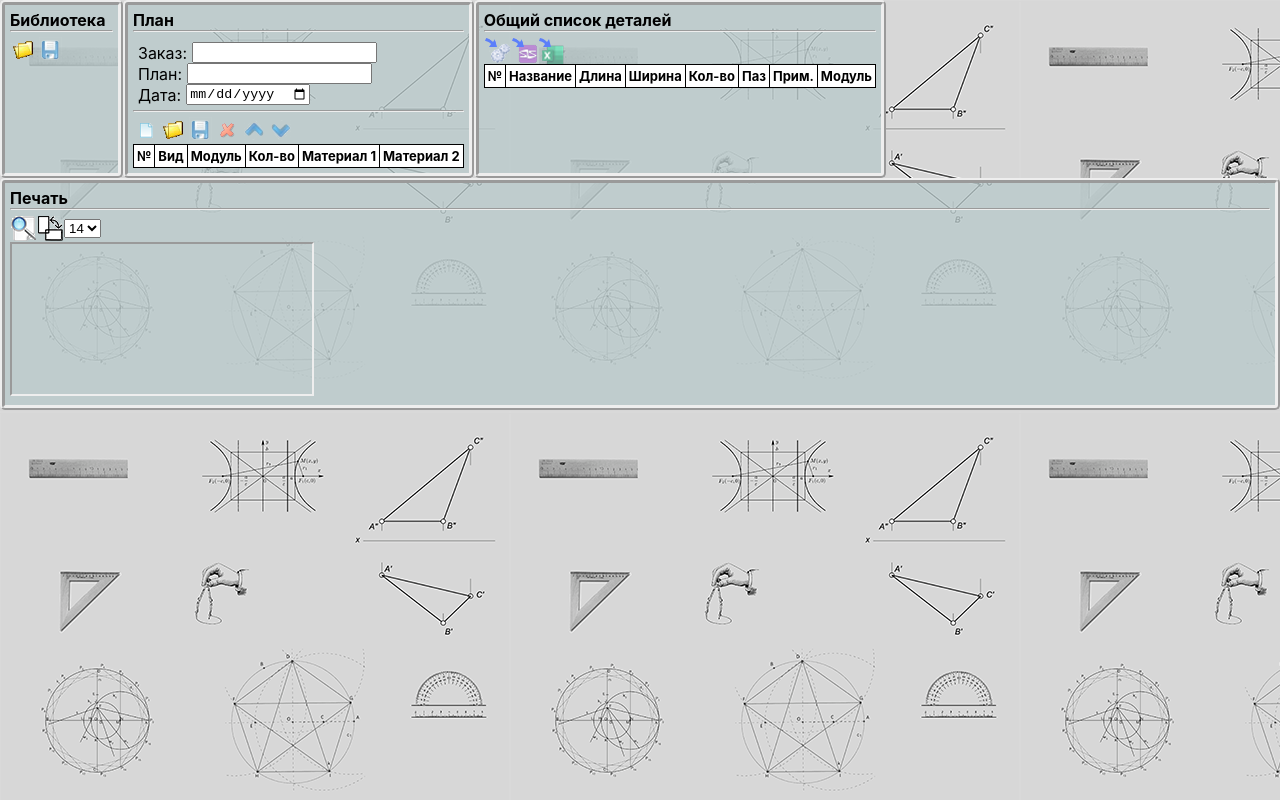
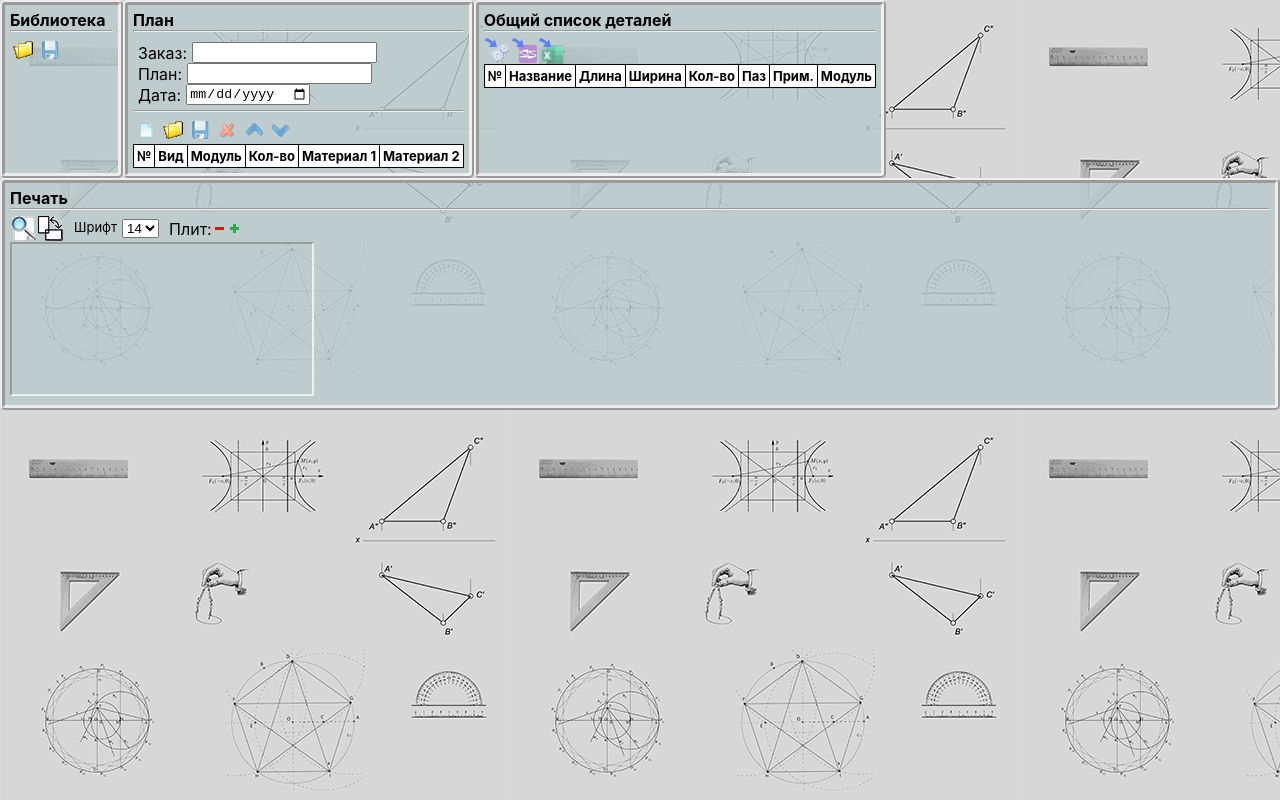
Before and after one commit to BorisTax/DetailList, a React (Create React App) app: page / in a window 1280 px wide. Built offline with nearby package versions, Linux system fonts and the light colour scheme.

Commit message:
Print PDF

```diff
--- a/src/actions/StateActions.tsx
+++ b/src/actions/StateActions.tsx
@@ -22,6 +22,7 @@ export const StateActions={
     SET_ACTIVE_UNIT:'SET_ACTIVE_UNIT',
     SET_ACTIVE_LIBRARY_MATERIAL:'SET_ACTIVE_LIBRARY_MATERIAL',
     SET_ACTIVE_DETAILLIST_MATERIAL:'SET_ACTIVE_DETAILLIST_MATERIAL',
+    SET_ACTIVE_DETAILLIST_MATERIAL_COUNT:'SET_ACTIVE_DETAILLIST_MATERIAL_COUNT',
     SET_DETAIL_PROPERTY:'SET_DETAIL_PROPERTY',
     LOAD_DETAIL_LIST:'LOAD_DETAIL_LIST',
     SET_DETAIL_LIST:'SET_DETAIL_LIST',
@@ -171,6 +172,12 @@ setActiveDetailListMaterial:(material:string)=>{
             payload: material,
         }
     },
+setActiveDetailListMaterialCount:(count:number)=>{
+        return {
+            type: StateActions.SET_ACTIVE_DETAILLIST_MATERIAL_COUNT,
+            payload: count,
+        }
+    },
 setActiveRootGroup:(value:number)=>{
         return {
             type:StateActions.SET_ACTIVE_ROOT_GROUP,
--- a/src/components/Counter.tsx
+++ b/src/components/Counter.tsx
@@ -22,11 +22,12 @@ export default function Counter(props: ICounterProps){
             props.setValue(props.value + 10)
         }
         }}/>:<></>
-    return <span style={{display:"flex",justifyContent:"center", alignItems:"center"}}>{decreaseTenButton}{decreaseButton}{props.value}{increaseButton}{increaseTenButton}</span>
+    return <span style={{display:"flex",justifyContent:"center", alignItems:"center"}}>{props.title}{decreaseTenButton}{decreaseButton}{props.value}{increaseButton}{increaseTenButton}</span>
 }
 
 interface ICounterProps {
     disabled?:boolean
+    title?:string
     value:number
     max:number
     min:number
--- a/src/components/DetailListBar.tsx
+++ b/src/components/DetailListBar.tsx
@@ -9,7 +9,7 @@ import CheckBox from './CheckBox';
 import { StateActions } from '../actions/StateActions';
 import ToolButtonBar from './ToolButtonBar';
 import ToolButton from './ToolButton';
-import { DetailListWorker, UnitListWorker } from '../data/classes';
+import { DetailListWorker } from '../data/classes';
 
 const DetailListBar: FC = (props) => {
     const state = useSelector((store: RootState)=>store.state)
@@ -22,11 +22,13 @@ const DetailListBar: FC = (props) => {
                 </tr>
     const curMaterial = state.library?.materials.find(m=>m.name===curMaterialName)
     //const {materialCount, totalEdgeLength} = UnitListWorker.calcDetailsExtra(state.detailList, curMaterial)
+    let detCount = 0
     const details = state.detailList[curMaterialName]?.map((d: TDetail,index:number) => {
             let modules: string[] = []
             if ((d.modules?.size||0) > 1) d.modules?.forEach((value, key) => modules.push(`${key}-${value}`)); else modules[0] = d.modules?.keys().next().value;
             let edgeLength=""
             let edgeWidth=""
+            detCount += d.count
             if(d.edgeLength1||d.edgeLength2) edgeLength="singleEdge"
             if(d.edgeLength1&&d.edgeLength2) edgeLength="doubleEdge"
             if(d.edgeWidth1||d.edgeWidth2) edgeWidth="singleEdge"
@@ -53,6 +55,7 @@ const DetailListBar: FC = (props) => {
                     <div>{`Размер плиты: ${curMaterial?.length}x${curMaterial?.width}`}</div>
                     <div>{`Плит: ${state.materialData.plateCount[curMaterialName]}`}</div>
                     {edge}
+                    <div>{`Деталей: ${detCount}`}</div>
                 </div>:<></>
         return (
         <>
--- a/src/components/MainContainer.tsx
+++ b/src/components/MainContainer.tsx
@@ -4,8 +4,11 @@ import LibraryBar from './LibraryBar';
 import UnitListBar from './UnitListBar';
 import DetailListBar from './DetailListBar';
 import PrintPreviewBar from './PrintPreviewBar';
+import { useSelector } from 'react-redux';
+import { RootState } from '../reducers';
 
 const MainContainer:FC = () => {
+  const state = useSelector((store: RootState) => store.state)
   return (
     <>
     <div style={{display:"flex",justifyContent:"stretch",flexWrap:"wrap"}}>
@@ -14,7 +17,8 @@ const MainContainer:FC = () => {
     <DetailListBar/>
 
     </div>
-    <PrintPreviewBar/>
+    <PrintPreviewBar plateCount={state.materialData.plateCount[state.activeDetailListMaterial]}/>
+    <div id="canv"></div>
     </>
   );
 }
--- a/src/components/PrintPreviewBar.tsx
+++ b/src/components/PrintPreviewBar.tsx
@@ -1,14 +1,13 @@
 import React, { FC, useState } from 'react';
-import { useDispatch, useSelector } from 'react-redux';
+import { useDispatch} from 'react-redux';
 import { StateActions } from '../actions/StateActions';
-import { RootState } from '../reducers';
 import ComboBox from './ComboBox';
+import Counter from './Counter';
 import ToolBar from './ToolBar';
 import ToolButton from './ToolButton';
 import ToolButtonBar from './ToolButtonBar';
 
-const PrintPreviewBar: FC = (props) => {
-    const state = useSelector((store: RootState) => store.state)
+const PrintPreviewBar = (props: any) => {
     const [printState, setPrintState] = useState({fontSize:`14`,orientation:true})
     const dispatch = useDispatch()
     const fonts = Array(15).fill(0).map((_, i)=>`${i+7}`)
@@ -18,16 +17,21 @@ const PrintPreviewBar: FC = (props) => {
             <ToolButtonBar>
                 <ToolButton id="preview" onClick={()=>{dispatch(StateActions.printPdf(printState))}}/>
                 <ToolButton id="orientation" onClick={()=>{
-                    const orientation = !printState.orientation
-                    setPrintState({...printState, orientation})
-                    dispatch(StateActions.printPdf({...printState, orientation:orientation?'p':'l'}))}
+                    setPrintState({...printState, orientation:!printState.orientation});
+                    dispatch(StateActions.printPdf({...printState, orientation:!printState.orientation}))
+                    }
                     }/>
-                <ComboBox items={fonts} title='' value={printState.fontSize} onChange={(_, value)=>{
+                <div style={{paddingLeft:"10px"}}>
+                <ComboBox items={fonts} title='Шрифт' value={printState.fontSize} onChange={(_, value)=>{
                                         setPrintState({...printState, fontSize: value})
                                         dispatch(StateActions.printPdf({...printState, fontSize: value}))
                 }}/>
+                </div>
+                <div style={{paddingLeft:"10px"}}>
+                <Counter title={"Плит:"} value={props.plateCount} min={1} max={10000} setValue={(value)=>dispatch(StateActions.setActiveDetailListMaterialCount(value))}/>
+                </div>
             </ToolButtonBar>
-            <iframe id="printFrame" name="printFrame"
+            <iframe id="printFrame" name="printFrame" title="printFrame"
             onLoad={
                 function(){
                     const frame = document.getElementById('printFrame')
--- a/src/data/TextShape.js
+++ b/src/data/TextShape.js
@@ -16,7 +16,7 @@ export default class TextShape{
         this.height = 0
     }
     draw(ctx, fontSize){
-        let width = this.width
+        //let width = this.width
         let height = this.height
         const {width: textWidth, height: textHeight, singleTextLineHeight} = this.getTextRect(ctx, fontSize);
         let x=0
@@ -48,6 +48,7 @@ export default class TextShape{
         ctx.font=`${fontSize}px serif`;
         ctx.lineWidth = 1
         for(const t of this.text){
+            ctx.fillStyle = "black"
             ctx.fillText(t, x, y);
             y += (this.singleTextLineHeight + this.lineBreak-2)
         }
--- a/src/data/classes.tsx
+++ b/src/data/classes.tsx
@@ -36,11 +36,11 @@ export class UnitListWorker {
         return UnitListWorker.makeDetailList(unitList)
     }
 
-    public static makeDetailList = (unitList: TUnit[], groupDetailsByUnits: boolean = true): TDetail[] => {
+    public static makeDetailList = (unitList: TUnit[], groupDetailsByUnits: boolean = true): any => {
         const detailList: any = {}
         for(const unit of unitList){
             for(const d of unit.details){
-                const detail = {...d}
+                const detail = d
                 const material = unit.materials[detail.materialId]
                 if(!detailList[material.name]) detailList[material.name] = []
                 detail.modules = new Map()
@@ -71,11 +71,11 @@ export class UnitListWorker {
                 if(!totalEdgeLength[`${detail.edgeLength2}`]) totalEdgeLength[`${detail.edgeLength2}`] = 0
                 if(!totalEdgeLength[`${detail.edgeWidth1}`]) totalEdgeLength[`${detail.edgeWidth1}`] = 0
                 if(!totalEdgeLength[`${detail.edgeWidth2}`]) totalEdgeLength[`${detail.edgeWidth2}`] = 0
-                totalEdgeLength[`${detail.edgeLength1}`] += detail.edgeLength1?detail.length:0
-                totalEdgeLength[`${detail.edgeLength2}`] += detail.edgeLength2?detail.length:0
-                totalEdgeLength[`${detail.edgeWidth1}`] += detail.edgeWidth1?detail.width:0
-                totalEdgeLength[`${detail.edgeWidth2}`] += detail.edgeWidth2?detail.width:0
-                plateCount[mat] += (detail.length+4) * (detail.width+4)
+                totalEdgeLength[`${detail.edgeLength1}`] += detail.edgeLength1?detail.length*detail.count:0
+                totalEdgeLength[`${detail.edgeLength2}`] += detail.edgeLength2?detail.length*detail.count:0
+                totalEdgeLength[`${detail.edgeWidth1}`] += detail.edgeWidth1?detail.width*detail.count:0
+                totalEdgeLength[`${detail.edgeWidth2}`] += detail.edgeWidth2?detail.width*detail.count:0
+                plateCount[mat] += ((detail.length+4) * (detail.width+4))*detail.count
             }
             plateCount[mat] = Math.ceil(plateCount[mat] / (material.length * material.width))
         }
--- a/src/data/printPdf.tsx
+++ b/src/data/printPdf.tsx
@@ -1,7 +1,5 @@
 import {jsPDF} from 'jspdf'
 
-import TextShape from "./TextShape";
-import TableCellShape from './TableCellShape';
 import TableShape from './TableShape';
 import { State } from '../reducers';
 import { TDetail } from './types';
@@ -10,33 +8,43 @@ import { DetailListWorker } from './classes';
 
 export function printToPDF(state: State, printState: any){
     const material = state.activeDetailListMaterial
-    const doc = new jsPDF(printState.orientation, 'px', 'a4');
+    const orientation = printState.orientation?'p':'l'
+    const doc = new jsPDF(orientation, 'px', 'a4');
     //doc.setFont('Arial');
     //doc.setFontSize(20);
-    const scale = 2
-    const pixelScale = 3
+    const scale = 3
+    const pixelScale = 4
     const fontSize = printState.fontSize?printState.fontSize : 14
-    var canv=document.createElement('canvas')
-    const pixels=11.81 / pixelScale
-    var canvWidth = 297*pixels*scale
-    var canvHeight = 210*pixels*scale
+    var canv = document.createElement('canvas')
+    //document.getElementById('canv')?.appendChild(canv)
+    const pixels = 11.81 / pixelScale
+    const pageHeight = orientation === 'p'?297:210
+    const pageWidth = orientation === 'p'?210:297
+    var canvWidth = pageWidth*pixels*scale
+    var canvHeight = pageHeight*pixels*scale
     canv.setAttribute("width", `${canvWidth}`)
     canv.setAttribute("height", `${canvHeight}`)
-    canv.style.width=`${canvWidth/scale}px`
-    canv.style.height=`${canvHeight/scale}px`
+    canv.style.width = `${canvWidth/scale}px`
+    canv.style.height = `${canvHeight/scale}px`
+    const maxCanvHeight =  canvHeight / scale - (canvHeight / scale ) % 50
+    const maxCanvWidth =  canvWidth / scale - (canvWidth / scale ) % 50
     var ctx=canv.getContext('2d')
     ctx?.scale(scale,scale)
-    var font;
-
     const headerList = [
                         [{text:[''],frame:false},{text:['Накладная на передачу деталей в раскрой'],frame:false,align:'left'}],
                         [{text:['Дата:'],frame:false,align:'right'},{text:[state.information.date],frame:false,align:'left'}],
                         [{text:['План:'],frame:false,align:'right'},{text:[state.information.plan],frame:false,align:'left'}],
                         [{text:['Заказ:'],frame:false,align:'right'},{text:[state.information.order],frame:false,align:'left'}],
                         [{text:['Материал:'],frame:false,align:'right'},{text:[material],frame:false,align:'left'}],
-                        [{text:['Плит:'],frame:false,align:'right'},{text:['38'],frame:false,align:'left'}],
-                        [{text:['Кромка:'],frame:false,align:'right'},{text:[''],frame:false,align:'left'}],
+                        [{text:['Плит:'],frame:false,align:'right'},{text:[state.materialData.plateCount[material]],frame:false,align:'left'}],
                       ]
+    const edgeSet = Object.keys(state.materialData.totalEdgeLength).sort()
+
+    for(const edge in state.materialData.totalEdgeLength){
+      headerList.push([{text:[`Кромка ${edge}мм:`],frame:false,align:'right'},{text:[`${state.materialData.totalEdgeLength[edge]}м`],frame:false,align:'left'}])
+    }
+    const detCount = state.detailList[material]?.reduce((a:number,d:TDetail)=>a+d.count,0)||0
+    headerList.push([{text:[`Деталей:`],frame:false,align:'right'},{text:[`${detCount}`],frame:false,align:'left'}])
     const detailList: any[] = []
     const heads = DetailListWorker.getHeaders(state.showEdgeColumn).map(h=>({text:[h]}))
     detailList.push(heads)
@@ -67,24 +75,19 @@ export function printToPDF(state: State, printState: any){
     // ]
     const headTable = new TableShape(headerList)
     const detailTable = new TableShape(detailList)
-    headTable.setPosition(10,10)
+    const topMargin = 30
+    const leftMargin = 20
+    headTable.setPosition(leftMargin, topMargin)
     const {totalWidth, totalHeight} = headTable.getTableDimensions(ctx, fontSize)
-    detailTable.setPosition(10,totalHeight + 20)
+    detailTable.setPosition(leftMargin, totalHeight + topMargin + 10)
+    //if(ctx)ctx.fillStyle = "white"
     ctx?.clearRect(0,0,canvWidth,canvHeight);
     headTable.draw(ctx,fontSize)
-    detailTable.draw(ctx,fontSize, ()=>{
+    detailTable.draw(ctx,fontSize, {pageHeight:maxCanvHeight, topMargin, onEndPage:(newPage:boolean = true)=>{
       var imgData = canv.toDataURL('image/png');
-      doc.addImage(imgData, 'PNG', 10, 10, canvWidth / pixelScale, canvHeight / pixelScale);
-      ctx?.clearRect(0,0,canvWidth,canvHeight);
-    })
-    //var imgData = canv.toDataURL('image/png');
-    //doc.addImage(imgData, 'PNG', 10, 10, canvWidth / pixelScale, canvHeight / pixelScale);
-    //ctx.scale(1/scale,1/scale)
-
-        //imgData = canv.toDataURL('image/png');
-        //let dataUrlWithDpi = changeDpiDataUrl(imgData, 300)
-        //doc.addPage()
-        //doc.addImage(imgData, 'PNG', 10, 10);
+      doc.addImage(imgData, 'PNG', 0, 0, canvWidth / pixelScale-30, canvHeight / pixelScale-30);
+      if(newPage)doc.addPage()
+    }})
 
    window.open(doc.output('bloburl'),'printFrame')
    //window.open(doc.output('bloburl'))
--- a/src/reducers/state.tsx
+++ b/src/reducers/state.tsx
@@ -1,8 +1,6 @@
-import jsPDF from "jspdf";
 import { Action, State } from ".";
 import { StateActions } from "../actions/StateActions";
 import { UnitListWorker } from "../data/classes";
-import { createExportTable, tableToExcel } from "../data/exportExcel";
 import { Giblab } from "../data/exportGiblab";
 import { printToPDF } from "../data/printPdf";
 import { defaultMaterial, TDetail, TLibrary, TMaterial, TUnit } from "../data/types";
@@ -50,6 +48,7 @@ const stateReducer = (state : State = initialState, action : Action)=>{
     var detailList: any = {}
     let plateCount = {}
     let totalEdgeLength = {}
+    let activeDetailListMaterial = ''
     switch (action.type){
             case StateActions.ADD_ACTIVE_UNIT:
                 const unit = state.library.rootGroups[state.activeRootGroupIndex].groups[state.activeGroupIndex].units[state.activeUnitIndex]
@@ -66,7 +65,7 @@ const stateReducer = (state : State = initialState, action : Action)=>{
                 }
                 const dList:TDetail[] = UnitListWorker.addUnit(state.unitList,newUnit);
                 ({plateCount, totalEdgeLength} = UnitListWorker.calcDetailsExtra(dList, state.library.materials))
-                const activeDetailListMaterial = state.activeDetailListMaterial?state.activeDetailListMaterial:mat[0].name
+                activeDetailListMaterial = state.activeDetailListMaterial?state.activeDetailListMaterial:mat[0].name
                 return {...state, detailList: dList, activeUnitCount: 1, activeDetailListMaterial, materialData: {plateCount, totalEdgeLength}}
         case StateActions.GROUP_DETAILS_BY_UNITS:
                 detailList = UnitListWorker.makeDetailList(state.unitList, payload)
@@ -109,10 +108,14 @@ const stateReducer = (state : State = initialState, action : Action)=>{
             return {...state}
         case StateActions.SET_ACTIVE_DETAILLIST_MATERIAL:
             return {...state, activeDetailListMaterial: payload}
+        case StateActions.SET_ACTIVE_DETAILLIST_MATERIAL_COUNT:
+            state.materialData.plateCount[state.activeDetailListMaterial] = payload
+            return {...state}
         case StateActions.SET_PLAN:
-            const lists={unitList : payload, detailList : UnitListWorker.makeDetailList(payload)};
+            const lists = {unitList : payload, detailList : UnitListWorker.makeDetailList(payload)};
+            activeDetailListMaterial = Object.keys(lists.detailList)[0];
             ({plateCount, totalEdgeLength} = UnitListWorker.calcDetailsExtra(lists.detailList, state.library.materials))
-            return {...state, ...lists, materialData: {plateCount, totalEdgeLength} }
+            return {...state, ...lists, activeDetailListMaterial, materialData: {plateCount, totalEdgeLength} }
         case StateActions.DELETE_SELECTED_UNITS_IN_PLAN:
             const unitList = state.unitList.filter((_, index) => !payload[index])
             const detList = UnitListWorker.makeDetailList(unitList);
@@ -192,7 +195,8 @@ var makeJSONFile = function (text: string) {
 
 
   function saveUnitList(state: State){
-    var contents=state.unitList.map((u: TUnit)=>`${u.groupName};${u.name};${u.count};${u.materialsCount};${u.materials.join(';')};${u.rootGroupName}`).join('\r\n')
+
+    var contents=state.unitList.map((u: TUnit)=>`${u.groupName};${u.name};${u.count};${u.materialsCount};${u.materials.map(m=>m.name).join(';')};${u.rootGroupName}`).join('\r\n')
     var link = document.createElement('a');
     link.setAttribute('download', "project.pln");
     link.href = makeTextFile(contents);
```
Also changed, not shown: src/data/TableShape.js (+12 -5 lines).
